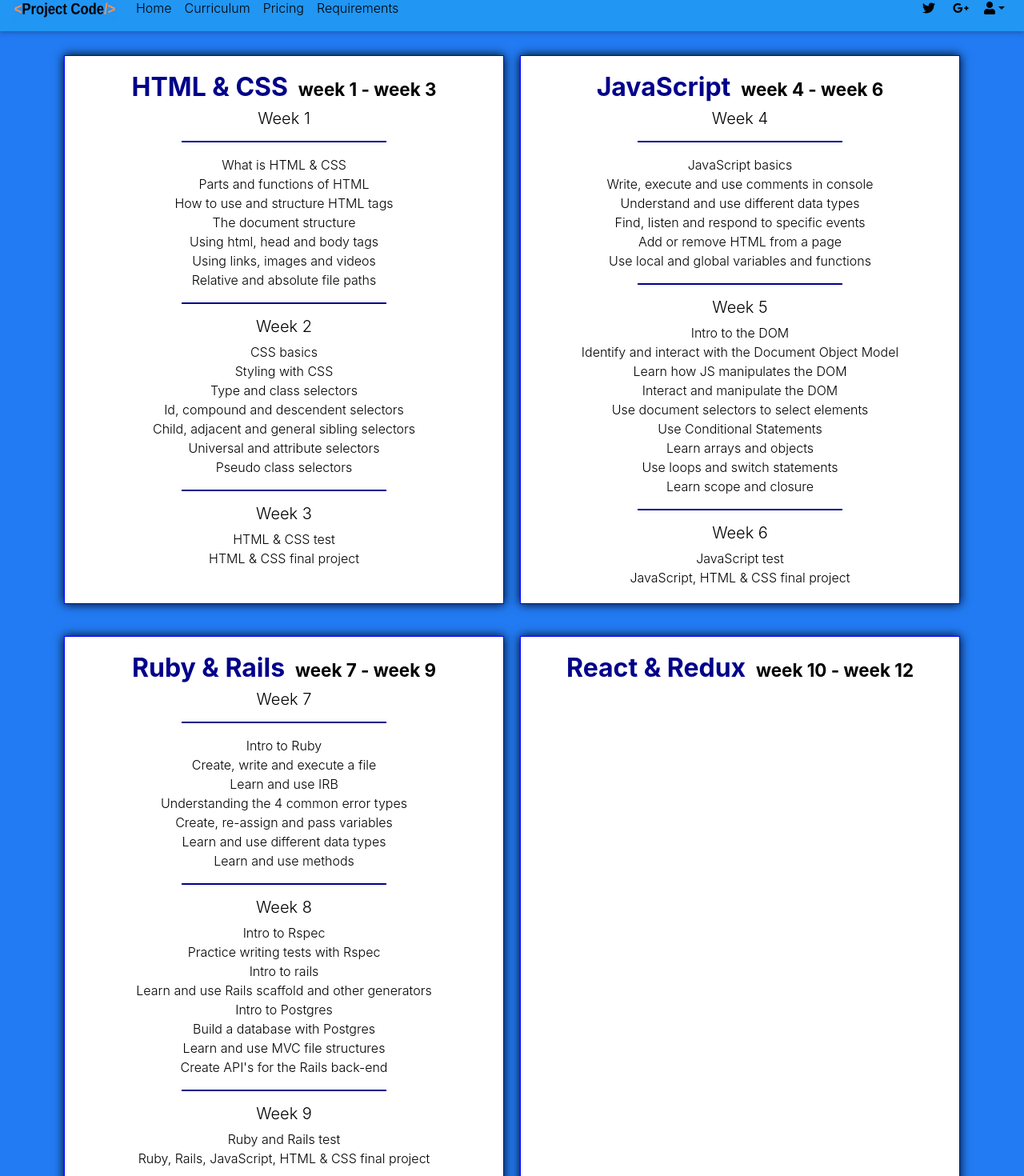
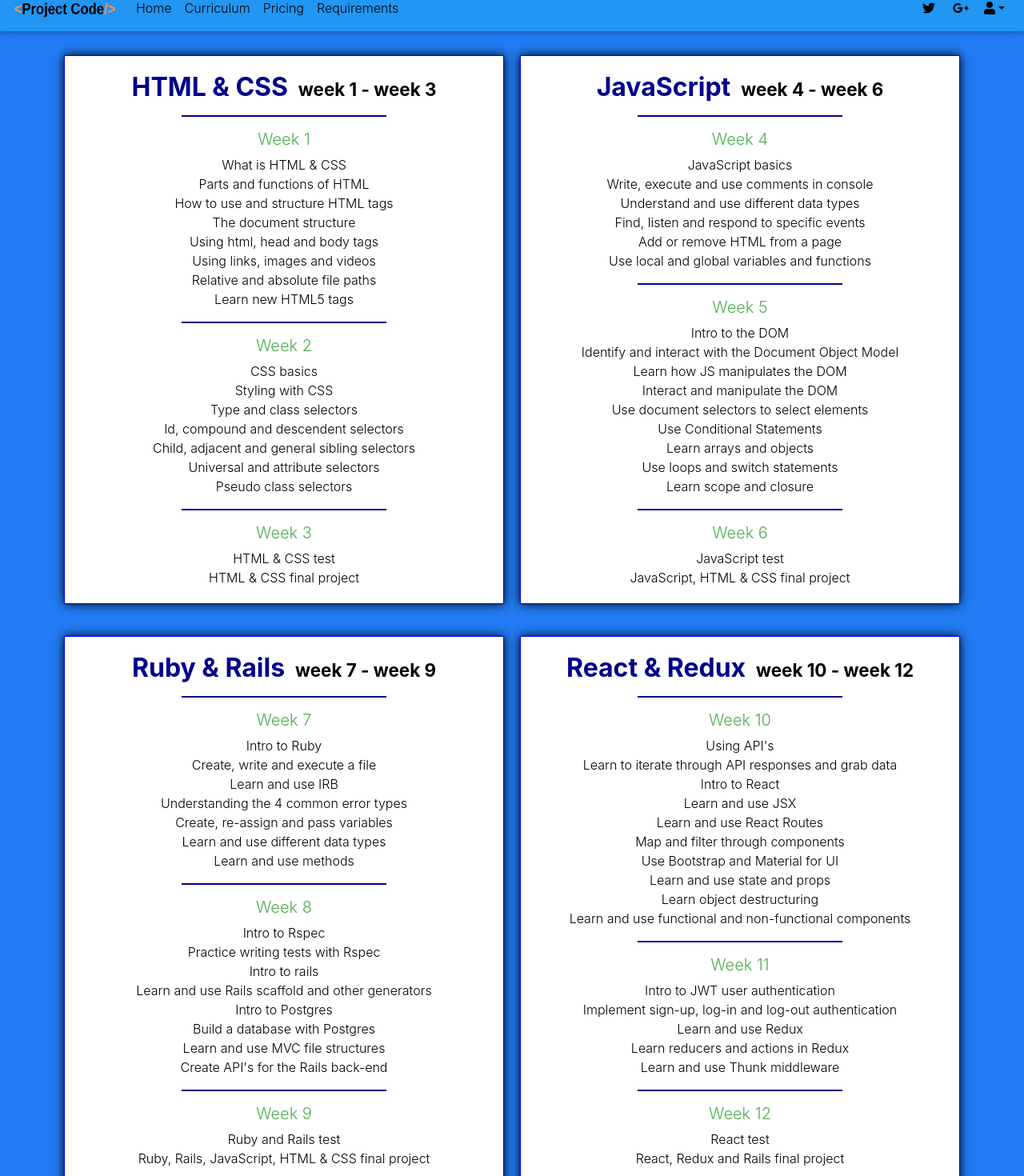
Before and after one commit to SaidShah/my-last-goodbyes-frontend, a React (Create React App) app: page /curriculum in a window 1280 px wide. Shown: the part 19-1489 px from the top of the page at 80% size. Built offline with nearby package versions, Linux system fonts and the light colour scheme.

Commit message:
finished react and redux curriculum card

```diff
--- a/src/components/Curriculum.js
+++ b/src/components/Curriculum.js
@@ -10,8 +10,8 @@ class Curriculum extends Component {
       <div className="col curriculum-border">
         <h2 className="dark-blue-text">HTML &amp; CSS <span className="half-size black-text"> &nbsp;week 1 - week 3 </span></h2>
 
-        <h5>Week 1</h5>
         <hr className="hr-rules"/>
+        <h5 className="green-text">Week 1</h5>
         <p className="curriculum-p-tag">What is HTML & CSS</p>
         <p className="curriculum-p-tag">Parts and functions of HTML</p>
         <p className="curriculum-p-tag">How to use and structure HTML tags</p>
@@ -19,8 +19,9 @@ class Curriculum extends Component {
         <p className="curriculum-p-tag">Using html, head and body tags</p>
         <p className="curriculum-p-tag">Using links, images and videos</p>
         <p className="curriculum-p-tag">Relative and absolute file paths</p>
+        <p className="curriculum-p-tag">Learn new HTML5 tags</p>
         <hr className="hr-rules"/>
-        <h5>Week 2</h5>
+        <h5 className="green-text">Week 2</h5>
           <p className="curriculum-p-tag">CSS basics</p>
           <p className="curriculum-p-tag">Styling with CSS</p>
           <p className="curriculum-p-tag">Type and class selectors</p>
@@ -29,7 +30,7 @@ class Curriculum extends Component {
           <p className="curriculum-p-tag">Universal and attribute selectors</p>
           <p className="curriculum-p-tag">Pseudo class selectors</p>
           <hr className="hr-rules"/>
-        <h5>Week 3</h5>
+        <h5 className="green-text">Week 3</h5>
         <p className="curriculum-p-tag">HTML & CSS test</p>
         <p className="curriculum-p-tag">HTML & CSS final project</p>
       </div>
@@ -37,8 +38,8 @@ class Curriculum extends Component {
 
       <div className="col curriculum-border">
       <h2 className="dark-blue-text">JavaScript <span className="half-size black-text"> &nbsp;week 4 - week 6 </span></h2>
-      <h5>Week 4</h5>
       <hr className="hr-rules"/>
+      <h5 className="green-text">Week 4</h5>
       <p className="curriculum-p-tag">JavaScript basics</p>
       <p className="curriculum-p-tag">Write, execute and use comments in console</p>
       <p className="curriculum-p-tag">Understand and use different data types</p>
@@ -46,7 +47,7 @@ class Curriculum extends Component {
       <p className="curriculum-p-tag">Add or remove HTML from a page</p>
       <p className="curriculum-p-tag">Use local and global variables and functions</p>
       <hr className="hr-rules"/>
-        <h5>Week 5</h5>
+        <h5 className="green-text">Week 5</h5>
           <p className="curriculum-p-tag">Intro to the DOM</p>
           <p className="curriculum-p-tag">Identify and interact with the Document Object Model</p>
           <p className="curriculum-p-tag">Learn how JS manipulates the DOM</p>
@@ -57,7 +58,7 @@ class Curriculum extends Component {
           <p className="curriculum-p-tag">Use loops and switch statements</p>
           <p className="curriculum-p-tag">Learn scope and closure</p>
           <hr className="hr-rules"/>
-          <h5>Week 6</h5>
+          <h5 className="green-text">Week 6</h5>
           <p className="curriculum-p-tag">JavaScript test</p>
           <p className="curriculum-p-tag">JavaScript, HTML & CSS final project</p>
       </div>
@@ -67,8 +68,8 @@ class Curriculum extends Component {
     <div className="row">
       <div className="col curriculum-border">
         <h2 className="dark-blue-text">Ruby &amp; Rails <span className="half-size black-text"> &nbsp;week 7 - week 9 </span> </h2>
-        <h5>Week 7</h5>
         <hr className="hr-rules"/>
+        <h5 className="green-text">Week 7</h5>
         <p className="curriculum-p-tag">Intro to Ruby</p>
         <p className="curriculum-p-tag">Create, write and execute a file</p>
         <p className="curriculum-p-tag">Learn and use IRB</p>
@@ -77,7 +78,7 @@ class Curriculum extends Component {
         <p className="curriculum-p-tag">Learn and use different data types</p>
         <p className="curriculum-p-tag">Learn and use methods</p>
         <hr className="hr-rules"/>
-          <h5>Week 8</h5>
+          <h5 className="green-text">Week 8</h5>
           <p className="curriculum-p-tag">Intro to Rspec</p>
           <p className="curriculum-p-tag">Practice writing tests with Rspec</p>
           <p className="curriculum-p-tag">Intro to rails</p>
@@ -87,7 +88,7 @@ class Curriculum extends Component {
           <p className="curriculum-p-tag">Learn and use MVC file structures</p>
           <p className="curriculum-p-tag">Create API's for the Rails back-end</p>
           <hr className="hr-rules"/>
-            <h5>Week 9</h5>
+          <h5 className="green-text">Week 9</h5>
           <p className="curriculum-p-tag">Ruby and Rails test</p>
           <p className="curriculum-p-tag">Ruby, Rails, JavaScript, HTML & CSS final project</p>
       </div>
@@ -95,7 +96,29 @@ class Curriculum extends Component {
 
       <div className="col curriculum-border">
       <h2 className="dark-blue-text">React &amp; Redux <span className="half-size black-text"> &nbsp;week 10 - week 12 </span></h2>
-
+      <hr className="hr-rules"/>
+      <h5 className="green-text">Week 10</h5>
+      <p className="curriculum-p-tag">Using API's</p>
+      <p className="curriculum-p-tag">Learn to iterate through API responses and grab data</p>
+      <p className="curriculum-p-tag">Intro to React</p>
+      <p className="curriculum-p-tag">Learn and use JSX</p>
+      <p className="curriculum-p-tag">Learn and use React Routes</p>
+      <p className="curriculum-p-tag">Map and filter through components</p>
+      <p className="curriculum-p-tag">Use Bootstrap and Material for UI</p>
+      <p className="curriculum-p-tag">Learn and use state and props</p>
+      <p className="curriculum-p-tag">Learn object destructuring</p>
+      <p className="curriculum-p-tag">Learn and use functional and non-functional components</p>
+      <hr className="hr-rules"/>
+      <h5 className="green-text">Week 11</h5>
+      <p className="curriculum-p-tag">Intro to JWT user authentication</p>
+      <p className="curriculum-p-tag">Implement sign-up, log-in and log-out authentication</p>
+      <p className="curriculum-p-tag">Learn and use Redux</p>
+      <p className="curriculum-p-tag">Learn reducers and actions in Redux</p>
+      <p className="curriculum-p-tag">Learn and use Thunk middleware</p>
+      <hr className="hr-rules"/>
+      <h5 className="green-text">Week 12</h5>
+      <p className="curriculum-p-tag">React test</p>
+      <p className="curriculum-p-tag">React, Redux and Rails final project</p>
       </div>
     </div>
 
```
Lines whose indentation alone changed are shown as unchanged.
